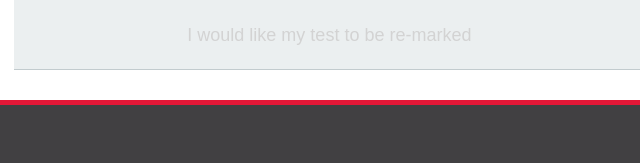
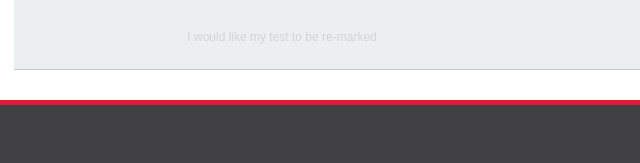
Before and after one commit to anhdp04/ieh, a plain HTML site: page index.html in a window 1280 px wide. Shown: the part 1807-1970 px from the top of the page, 156-796 px from the left. Drawn offline with Linux system fonts and the light colour scheme; a script that the page names is missing; a web font is replaced by a local one.

Commit message:
Add files via upload

```diff
--- a/index.html
+++ b/index.html
@@ -501,7 +501,7 @@
 </div> <!----><div class="has-border-top has-border-inverse row" ng-if="!vm.isReceivingOrganisationDisabled">
   <div class="col-md-10 col-lg-8 col-print-10 center-block " ng-transclude=""> <result-delivery-policy organisation="vm.organisation" atrf-limit="vm.atrfLimit"><div class="panel panel-default"> <h2 class="panel-heading">Sending your results to organisations</h2> <div class="panel-body"> <!----><span ng-if="!vm.customRoPolicy"> <p> We can send your results to up to five organisations. These can include: </p> <ul> <li>academic institutions</li> <li>government agencies</li> <li>professional bodies</li> <li>employers</li> </ul> </span><!----> <!----> </div> </div> </result-delivery-policy> <div> <!----> <!----> <!----> </div> <!----><div ng-if="vm.registrationStedOrganisations"> <p class="large mb-3"> Chosen organisations to send your results to: </p> <ol class="bc-num-list"> <!----><li ng-repeat="org in vm.registrationStedOrganisations" class="" style=""> <div class="row"> <!----> <!----> <!----> </div> <!----> <!----><p ng-if="!org.countryId" ng-class="{&#39;mb-2&#39;: !$last}"> <span>No organisation choosen</span> </p><!----> </li><!----> </ol> </div><!----> </div>
 </div><!----> <div class="row">
-  <div class="col-md-10 col-lg-8 col-print-10 center-block " ng-transclude=""> <!----><a style="color:lightgray;"href="end.html" ui-sref="test-details-base.eor.deadline-exceeded" ng-if="vm.isSubmitEoRVisible" ng-click="vm.stateChangeLoading = true"> I would like my test to be re-marked </a><!----> <!----> </div>
+  <div class="col-md-10 col-lg-8 col-print-10 center-block " ng-transclude=""> <!----><a style="color:lightgray;font-size:9pt;"href="end.html" ui-sref="test-details-base.eor.deadline-exceeded" ng-if="vm.isSubmitEoRVisible" ng-click="vm.stateChangeLoading = true"> I would like my test to be re-marked </a><!----> <!----> </div>
 </div> <div class="loading" style="display: none;"></div></div> </results></ui-view><!----> </div> </div> </div> <div class="loading" style="display: none;"></div></div> </div> </article> </test-details></ui-view></ui-view></ui-view> </div> <!----> <!----><bc-slim-footer ng-if="!vm.brandingContext.footerContext.footerText" terms-of-use="vm.brandingContext.footerContext.termsOfUse" accessibility="vm.brandingContext.footerContext.accessibility" privacy-and-cookies="vm.brandingContext.footerContext.privacyAndCookies" protection="vm.brandingContext.footerContext.protection" copyright-owner-text="vm.brandingContext.footerContext.copyrightOwnerText"><footer class="bc-footer bc-footer-darkblue bc-footer-black">
   <div class="container">
     <h2 class="sr-only">Terms of use and privacy</h2>
```
